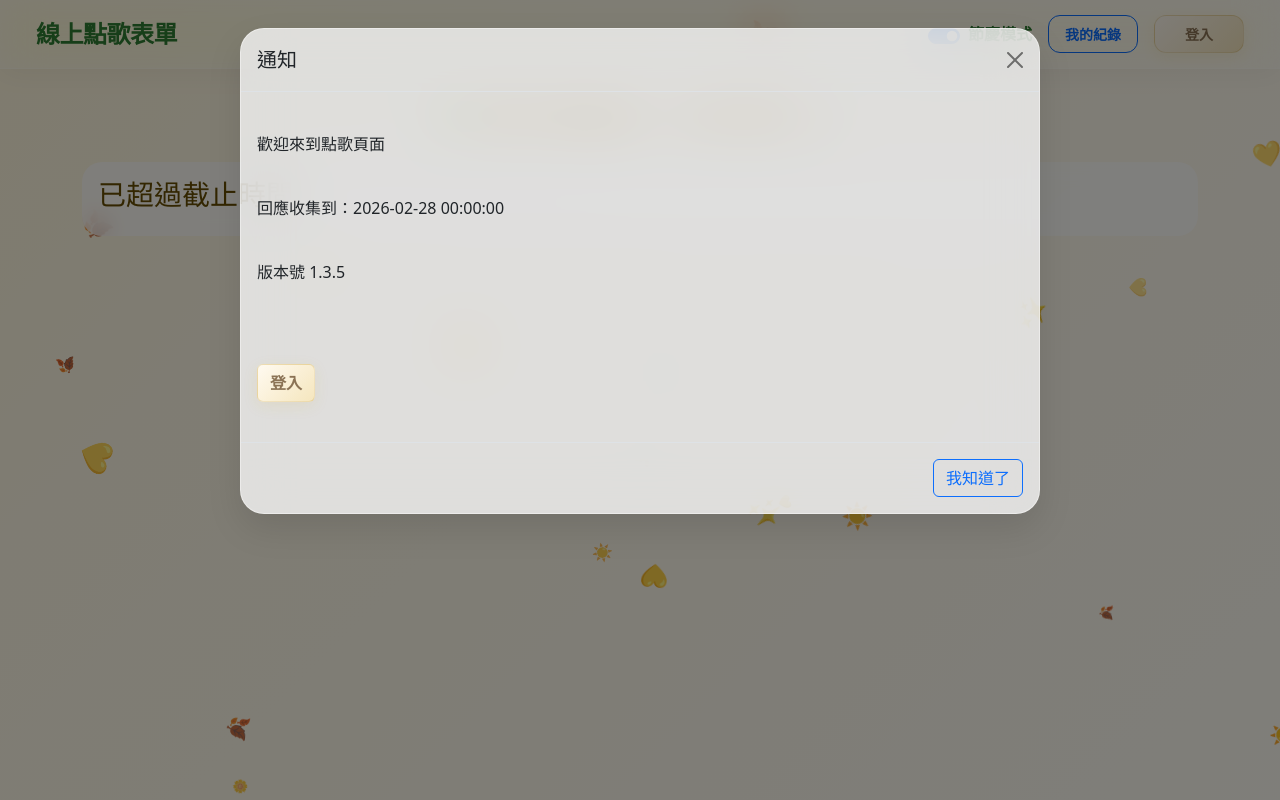
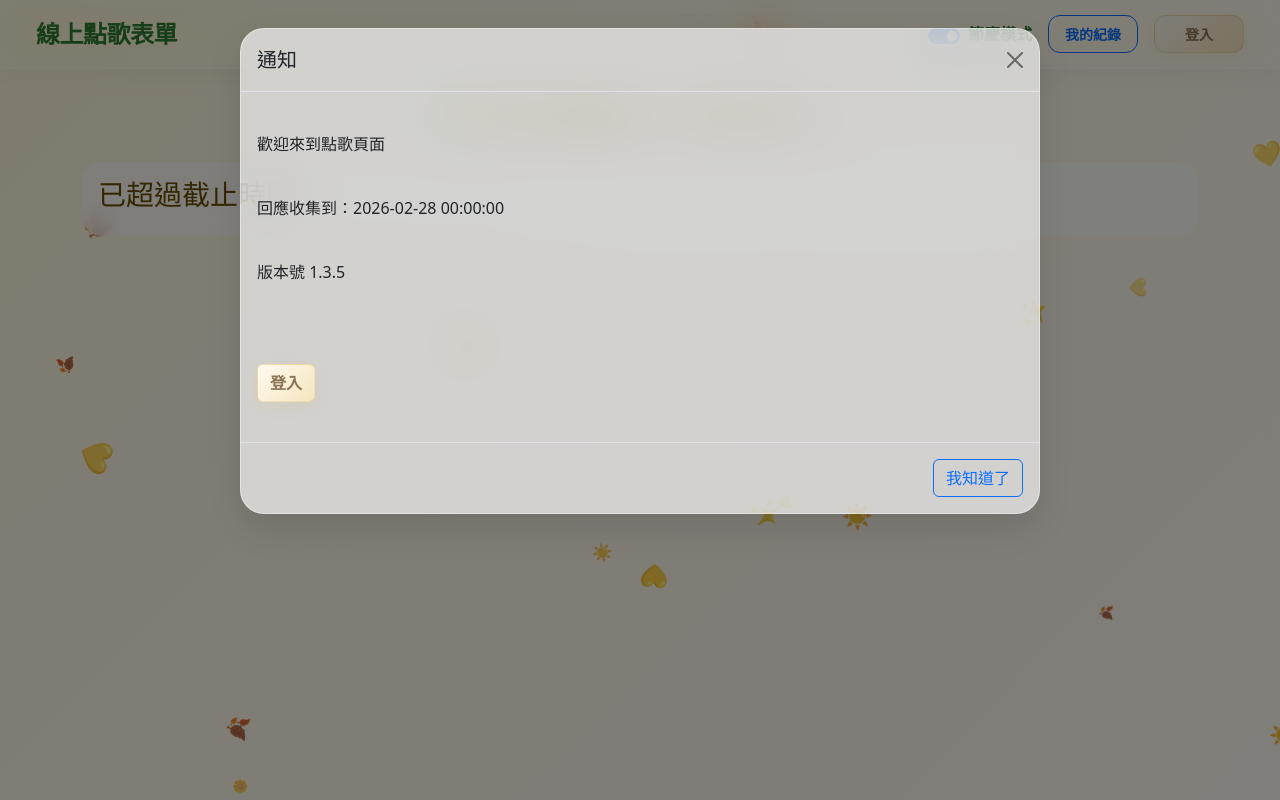
Before and after one commit to wen-ar/song_request_form, a Flask app: page / in a window 1280 px wide. Run offline with Flask 3, Linux system fonts and the light colour scheme; some libraries are stand-ins or nearby versions.

Commit message:
Adjust modal background and image source
Updated modal background opacity and image source in list.

```diff
--- a/templates/index.html
+++ b/templates/index.html
@@ -112,7 +112,7 @@
     }
 
     .modal-content {
-      background: rgba(255, 255, 255, 0.75) !important;
+      background: rgba(255, 255, 255, 0.65) !important;
       backdrop-filter: blur(25px);
       -webkit-backdrop-filter: blur(25px);
       border: 1px solid rgba(255, 255, 255, 0.4);
@@ -535,7 +535,7 @@
             a.className = "list-group-item list-group-item-action d-flex align-items-center gap-3 py-2";
             a.href = "#";
             a.innerHTML = `
-              <img src="${item.image || 'https://via.placeholder.com/40'}" alt="cover" style="width:45px; height:45px; border-radius:8px; object-fit:cover;">
+              <img src="${item.cover || 'https://via.placeholder.com/40'}" alt="cover" style="width:45px; height:45px; border-radius:8px; object-fit:cover;">
               <div class="text-truncate">
                 <div class="fw-bold text-dark" style="font-size:0.95rem;">${item.name}</div>
                 <div class="text-muted" style="font-size:0.8rem;">${item.artist}</div>
```
